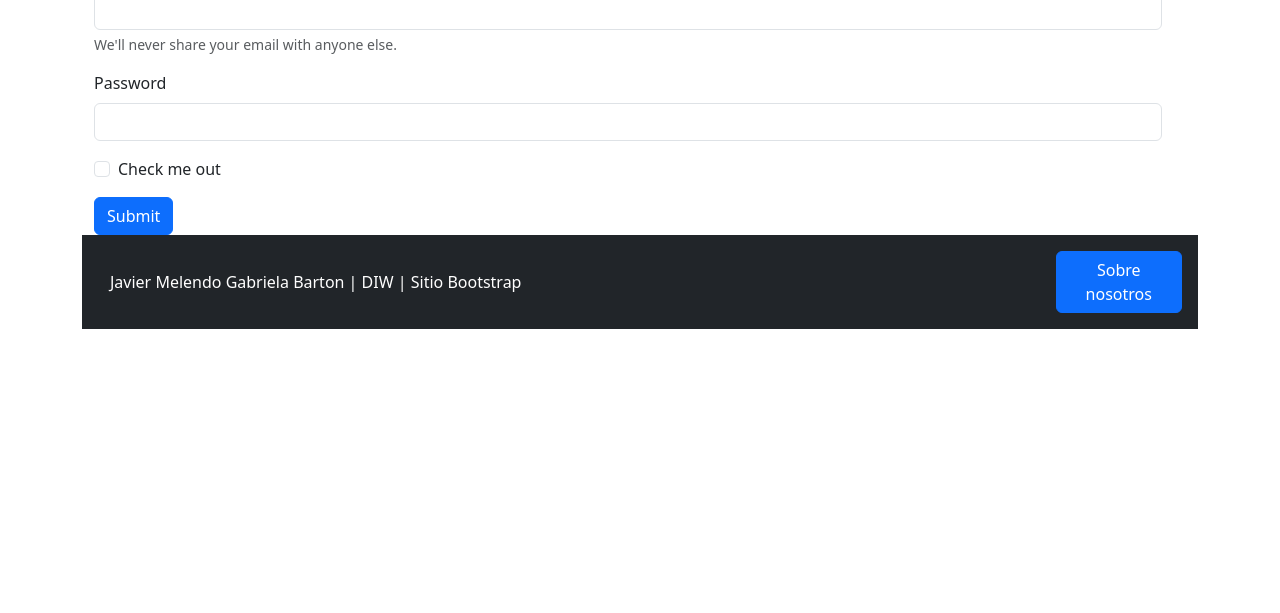
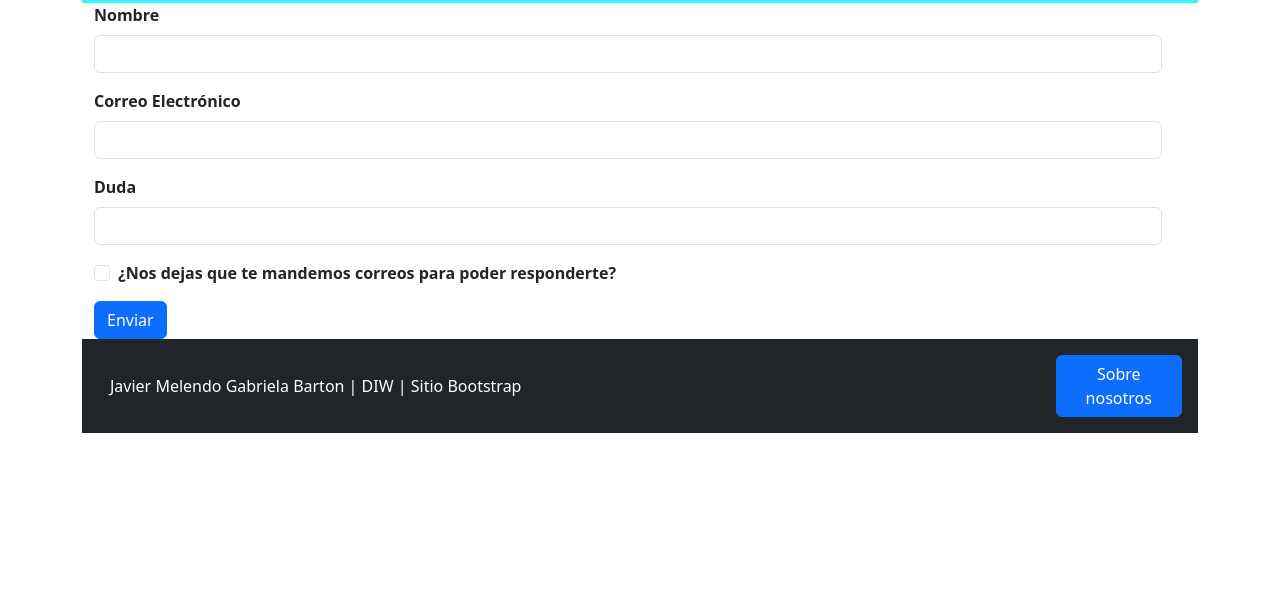
Before and after one commit to gbarton95/DIWproject, a plain HTML site: page contenido/formulario.html in a window 1280 px wide. Shown: the part 187-800 px from the top of the page. Drawn offline with nearby package versions, Linux system fonts and the light colour scheme.

Commit message:
ch formulario

```diff
--- a/contenido/formulario.html
+++ b/contenido/formulario.html
@@ -15,7 +15,7 @@
     <!--Header (igual casi al del ejercicio, mirar css para colores y mirar en bootstrap si se quiere cambiar la letra (fw-bold))-->
     <header class="container-fluid my-4 row align-items-center justify-content-evenly">
       <a href="../index.html" id="logo" class="col-sm-auto">
-        <img src="../img/logoenlaces.jpeg" alt="logo" class="img-fluid">
+        <img src="/img/logoenlaces.png" alt="logo" class="img-fluid">
       </a>
       <div class="col-sm-auto">
         <h1 class="text-center fw-bold titulo">Deporte en Zaragoza</h1>
@@ -58,21 +58,25 @@
 
     <!--Contenedor principal-->
     <div class="container-fluid row">
+      <!--Formulario-->
       <form>
         <div class="mb-3">
-          <label for="exampleInputEmail1" class="form-label"></label>
-          <input type="email" class="form-control" id="exampleInputEmail1" aria-describedby="emailHelp">
-          <div id="emailHelp" class="form-text">We'll never share your email with anyone else.</div>
+          <label for="nombre" class="form-label"><b>Nombre</b></label>
+          <input type="text" class="form-control" id="nombre" aria-describedby="nombre" required>
         </div>
         <div class="mb-3">
-          <label for="exampleInputPassword1" class="form-label">Password</label>
-          <input type="password" class="form-control" id="exampleInputPassword1">
+          <label for="email" class="form-label"><b>Correo Electrónico</b></label>
+          <input type="email" class="form-control" id="email" aria-describedby="email" required>
+        </div>
+        <div class="mb-3">
+          <label for="duda" class="form-label"><b>Duda</b></label>
+          <input type="text" class="form-control" id="duda" required>
         </div>
         <div class="mb-3 form-check">
-          <input type="checkbox" class="form-check-input" id="exampleCheck1">
-          <label class="form-check-label" for="exampleCheck1">Check me out</label>
+          <input type="checkbox" class="form-check-input" id="check" required>
+          <label class="form-check-label" for="check"><b>¿Nos dejas que te mandemos correos para poder responderte?</b></label>
         </div>
-        <button type="submit" class="btn btn-primary">Submit</button>
+        <button type="submit" class="btn btn-primary">Enviar</button>
       </form>
     </div>
 
```
